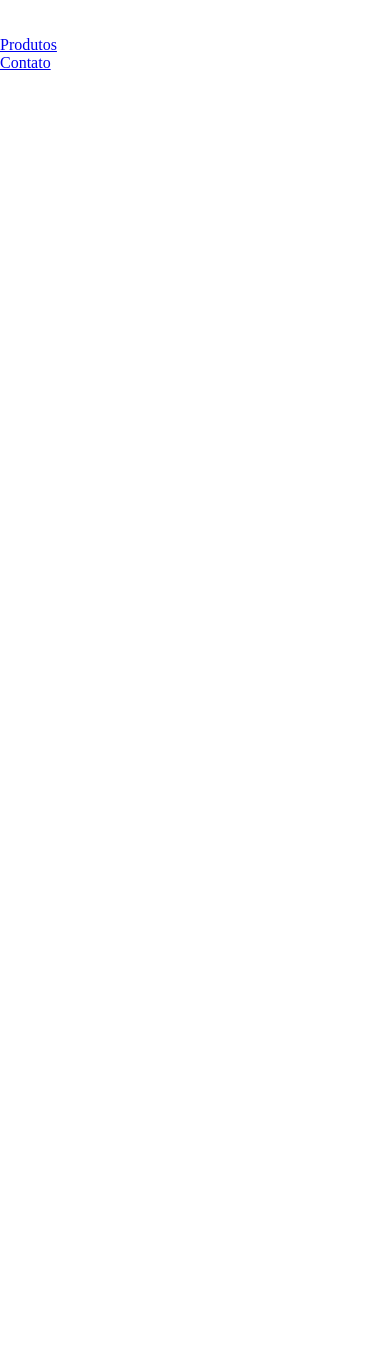
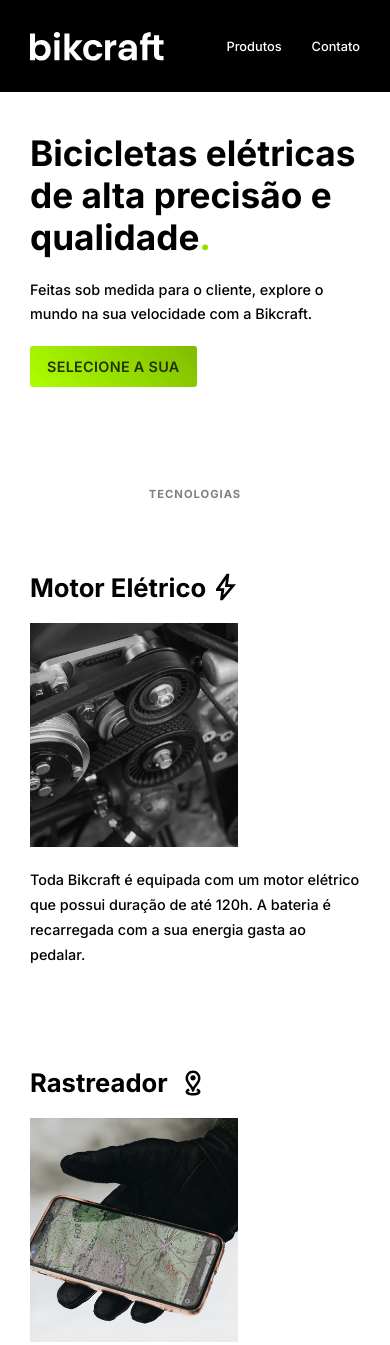
Before and after one commit to victorbpereira/bikcraft, a plain HTML site: page index.html in a window 390 px wide. Shown: the top 1345 px of the page. Before the commit the page ends 844 px from the top, so only its background shows below. Drawn offline with Linux system fonts and the light colour scheme.

Commit message:
adicionado novas seções

```diff
--- a/css/cores.css
+++ b/css/cores.css
@@ -3,4 +3,6 @@
     --grad-bt: linear-gradient(45deg, #ADFF00, #80BC00);
     --txt-pequeno: #808080;
     --grad-parceiros: linear-gradient(#1f1f1f, #000000);
+    --cor-txt-bt: #233300;
+    --ponto: #97dd00;
 }
--- a/css/global.css
+++ b/css/global.css
@@ -2,6 +2,8 @@
     margin: 0px;
     padding: 0px;
     box-sizing: border-box;
+    list-style: none;
+    text-decoration: none;
 }
 
 html {
@@ -10,4 +12,5 @@ html {
 
 body {
     height: 100%;
+    font-family: "Inter", sans-serif;
 }
--- a/css/header.css
+++ b/css/header.css
@@ -0,0 +1,21 @@
+header {
+    background-color: var(--header-bg);
+}
+
+.container-menus a {
+    color: white;
+    font-weight: 500;
+    font-size: 1.1rem;
+}
+
+.container-menus {
+    display: flex;
+    gap: 50px;
+    align-items: center;
+}
+
+.menu {
+    display: flex;
+    justify-content: space-between;
+    padding: 30px 150px;
+}
--- a/css/introducao.css
+++ b/css/introducao.css
@@ -0,0 +1,30 @@
+.introducao img {
+    width: 500px;
+    height: 736;
+    justify-self: left;
+}
+
+.introducao {
+    display: grid;
+    grid-template-columns: auto auto;
+    justify-items: center;
+    gap: 45px;
+    margin: 0px 30px;
+}
+
+.info-intro {
+    max-width: 600px;
+    justify-self: right;
+    align-self: center;
+}
+
+.info-intro h1 {
+    font-size: 4rem;
+}
+
+.info-intro p {
+    font-size: 1.2rem;
+    margin: 30px 0px;
+    line-height: 30px;
+    font-weight: 500;
+}
--- /dev/null
+++ b/css/responsividade.css
@@ -0,0 +1,152 @@
+@media (max-width: 990px) {
+    .introducao img {
+        width: 400px;
+        height: 590;
+    }
+
+    .info-intro h1 {
+        font-size: 3rem;
+    }
+
+    .container > img {
+        width: 308px;
+        height: 332px;
+    }
+
+    .container {
+        gap:40px;
+    }
+}
+
+@media (max-width: 768px) {
+    .menu {
+        display: flex;
+        justify-content: space-between;
+        padding: 30px 50px;
+    }
+
+    .introducao img {
+        width: 300px;
+        height: 442;
+    }
+
+    .info-intro h1 {
+        font-size: 2.3rem;
+    }
+
+    .introducao {
+        gap: 20px;
+        margin: 0px 30px;
+    }
+
+    .info-intro p {
+        font-size: 1rem;
+        margin: 20px 0px;
+        line-height: 26px;
+    }
+
+    .bt {
+        padding: 12px 17px;
+        letter-spacing: .3px;
+        font-size: .9rem;
+    }
+
+    .container-titulo h2 {
+        font-size: 1.6rem;
+    }
+
+    .container-info > p {
+        font-size: 1rem;
+    }
+
+    #eletrico-ico {
+        width: 20px;
+    }
+
+    #rastreador-ico {
+        width: 30px;
+    }
+}
+
+@media (max-width: 600px) {
+    .container-menus {
+        gap: 40px;
+    }
+
+    .introducao img {
+        display: none;
+    }
+
+    .introducao {
+        grid-template-columns: auto;
+        justify-items: center;
+        margin-top: 40px;
+    }
+
+    .info-intro {
+        max-width: 450px;
+        justify-self: center;
+    }
+
+    .info-intro h1 {
+        font-size: 2.8rem;
+    }
+
+    .menu {
+        padding: 20px 50px;
+    }
+
+    .container-menus a {
+        font-size: .9rem;
+    }
+
+    .container > img {
+        width: 208px;
+        height: 224px;
+    }
+
+    .container-info > p {
+        font-size: .9rem;
+        line-height: 25px;
+    }
+}
+
+@media (max-width: 500px) {
+    .container {
+        display: none;
+    }
+
+    #ras-container2, #ele-container2 {
+        display: grid;
+        grid-template-columns: auto;
+        gap: 20px;
+    }
+
+    #ras-container2 .container-info > p, #ele-container2 .container-info > p {
+        margin: 0px 0px 70px 0px;
+    }
+}
+
+@media (max-width: 450px) {
+    .container-menus a {
+        font-size: .8rem;
+    }
+
+    .menu {
+        padding: 30px 30px;
+    }
+
+    .info-intro h1 {
+        font-size: 2.2rem;
+    }
+
+    .info-intro p {
+        font-size: .9rem;
+        margin: 20px 0px;
+        line-height: 24px;
+    }
+
+    .container-menus {
+        gap: 30px;
+    }
+}
--- a/css/style.css
+++ b/css/style.css
@@ -1,4 +1,5 @@
 @import 'global.css';
+@import 'utilitarios.css';
 @import 'header.css';
 @import 'introducao.css';
 @import 'tecnologias.css';
@@ -7,3 +8,4 @@
 @import 'parceiros.css';
 @import 'footer.css';
 @import 'cores.css';
+@import 'responsividade.css';
--- a/css/tecnologias.css
+++ b/css/tecnologias.css
@@ -0,0 +1,64 @@
+.tecnologias > p {
+    font-weight: 700;
+    color: var(--txt-pequeno);
+    letter-spacing: 1px;
+    text-align: center;
+    margin: 100px 0px 40px 0px;
+    font-size: .7rem;
+}
+
+#ras-container2, #ele-container2 {
+    display: none;
+}
+
+.container > img {
+    width: 408px;
+    height: 440px;
+}
+
+.container-info {
+    max-width: 500px;
+}
+
+.container-info > p {
+    font-weight: 500;
+}
+
+.container-titulo h2 {
+    font-size: 2.5rem;
+}
+
+#eletrico-ico {
+    width: 26px;
+}
+
+#rastreador-ico {
+    width: 38px;
+}
+
+.container-titulo {
+    display: flex;
+    align-items: center;
+    gap: 10px;
+}
+
+.container {
+    display: grid;
+    grid-template-columns: auto auto;
+    gap: 80px;
+    justify-content: center;
+    align-items: center;
+}
+
+.container p {
+    margin: 30px 0px;
+    font-size: 1.2rem;
+    line-height: 28px;
+}
+
+.tecnologias {
+    display: flex;
+    flex-direction: column;
+    gap: 30px;
+    margin: 0px 30px;
+}
--- /dev/null
+++ b/css/utilitarios.css
@@ -0,0 +1,13 @@
+.bt {
+    color: var(--cor-txt-bt);
+    background-image: var(--grad-bt);
+    width: max-content;
+    padding: 15px 20px;
+    border-radius: 3px;
+    font-weight: 600;
+    letter-spacing: .5px;
+}
+
+.ponto {
+    color: var(--ponto);
+}
--- a/index.html
+++ b/index.html
@@ -5,22 +5,84 @@
     <meta name="viewport" content="width=device-width, initial-scale=1.0">
     <title>Bikcraft</title>
     <link rel="stylesheet" href="css/style.css">
+    <link rel="preconnect" href="https://fonts.googleapis.com">
+    <link rel="preconnect" href="https://fonts.gstatic.com" crossorigin>
+    <link href="https://fonts.googleapis.com/css2?family=Inter:wght@100..900&display=swap" rel="stylesheet">
 </head>
 <body>
 
     <header>
-        <div>
-            <img src="marca/marca.svg" alt="">
-            <div>
+        <div class="menu">
+            <img class="marca" src="marca/marca.svg" alt="">
+            <div class="container-menus">
                 <a href="#">
-                    <div class="header-menu">Produtos</div>
+                    <div class="menu-produtos">Produtos</div>
                 </a>
                 <a href="#">
-                    <div class="header-menu">Contato</div>
+                    <div class="menu-contato">Contato</div>
                 </a>
             </div>
         </div>
     </header>
 
+    <div class="introducao">
+        <div class="info-intro">
+            <h1>Bicicletas elétricas<br>de alta precisão e<br>qualidade<span class="ponto">.</span></h1>
+            <p>Feitas sob medida para o cliente, explore o mundo na sua velocidade com a Bikcraft.</p>
+            <a href="#">
+                <div class="bt">SELECIONE A SUA</div>
+            </a>
+        </div>
+        <img src="imagens/bicicleta-intro.jpg" alt="">
+    </div>
+
+    <div class="tecnologias">
+        <p>TECNOLOGIAS</p>
+        <div class="container">
+            <img src="imagens/motor-eletrico.jpg" alt="">
+            <div class="container-info">
+                <div class="container-titulo">
+                    <h2>Motor Elétrico</h2>
+                    <img id="eletrico-ico" src="icones/tecnologias/eletrico.svg" alt="">
+                </div>
+                <p>Toda Bikcraft é equipada com um motor elétrico que possui duração de até 120h. A bateria é recarregada com a sua energia gasta ao pedalar.</p>
+            </div>
+        </div>
+
+        <div class="container" id="ele-container2">
+            <div class="container-titulo">
+                <h2>Motor Elétrico</h2>
+                <img id="eletrico-ico" src="icones/tecnologias/eletrico.svg" alt="">
+            </div>
+            <img src="imagens/motor-eletrico.jpg" alt="">
+            <div class="container-info">
+                <p>Toda Bikcraft é equipada com um motor elétrico que possui duração de até 120h. A bateria é recarregada com a sua energia gasta ao pedalar.</p>
+            </div>
+
+        </div>
+
+        <div class="container">
+            <img src="imagens/rastreador.jpg" alt="">
+            <div class="container-info">
+                <div class="container-titulo">
+                    <h2>Rastreador</h2>
+                    <img id="rastreador-ico" src="icones/tecnologias/rastreador.svg" alt="">
+                </div>
+                <p>Sabemos o quão preciosa é a sua Bikcraft, por isso adicionamos rastreadores e sistemas anti-furto para garantir o seu sossego.</p>
+            </div>
+        </div>
+
+        <div class="container" id="ras-container2">
+            <div class="container-titulo">
+                <h2>Rastreador</h2>
+                <img id="rastreador-ico" src="icones/tecnologias/rastreador.svg" alt="">
+            </div>
+            <img src="imagens/rastreador.jpg" alt="">
+            <div class="container-info">
+                <p>Sabemos o quão preciosa é a sua Bikcraft, por isso adicionamos rastreadores e sistemas anti-furto para garantir o seu sossego.</p>
+            </div>
+        </div>
+    </div>
+
 </body>
 </html>
```
